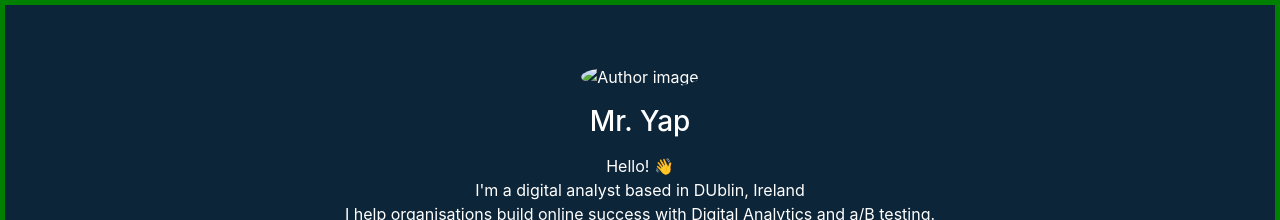
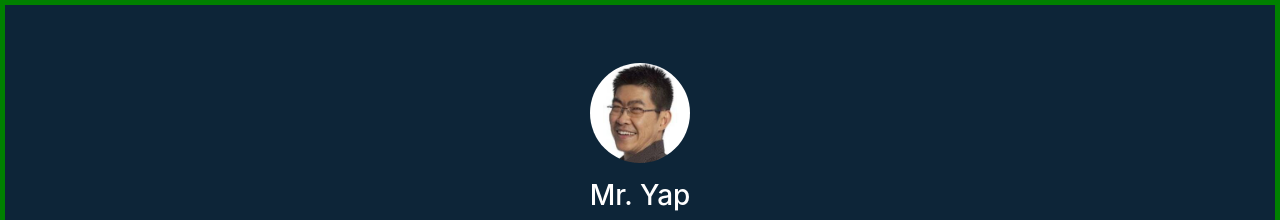
Before and after one commit to mryap/static_blog, a plain HTML site: page index.html in a window 1280 px wide. Shown: the top 220 px of the page. Drawn offline with nearby package versions, Linux system fonts and the light colour scheme.

Commit message:
add auhtor image

```diff
--- a/index.html
+++ b/index.html
@@ -22,7 +22,7 @@
     <main class="main container">
       <!-- AUTHOR SECTION -->
       <section class="author text-center mb-5 mt-5">
-        <img src="public/img/me.png" alt="Author image" class="author__img" />
+        <img src="public/img/2c8f8e61fc5fe7377d8b710d7bf81b38.jpeg" alt="Author image" class="author__img" />
         <h3 class="author__site_title mt-3">Mr. Yap</h3>
         <p class="author__intro mt-3">
           Hello! 👋 <br>
```
Also changed, not shown: public/img/2c8f8e61fc5fe7377d8b710d7bf81b38.jpeg (added).
